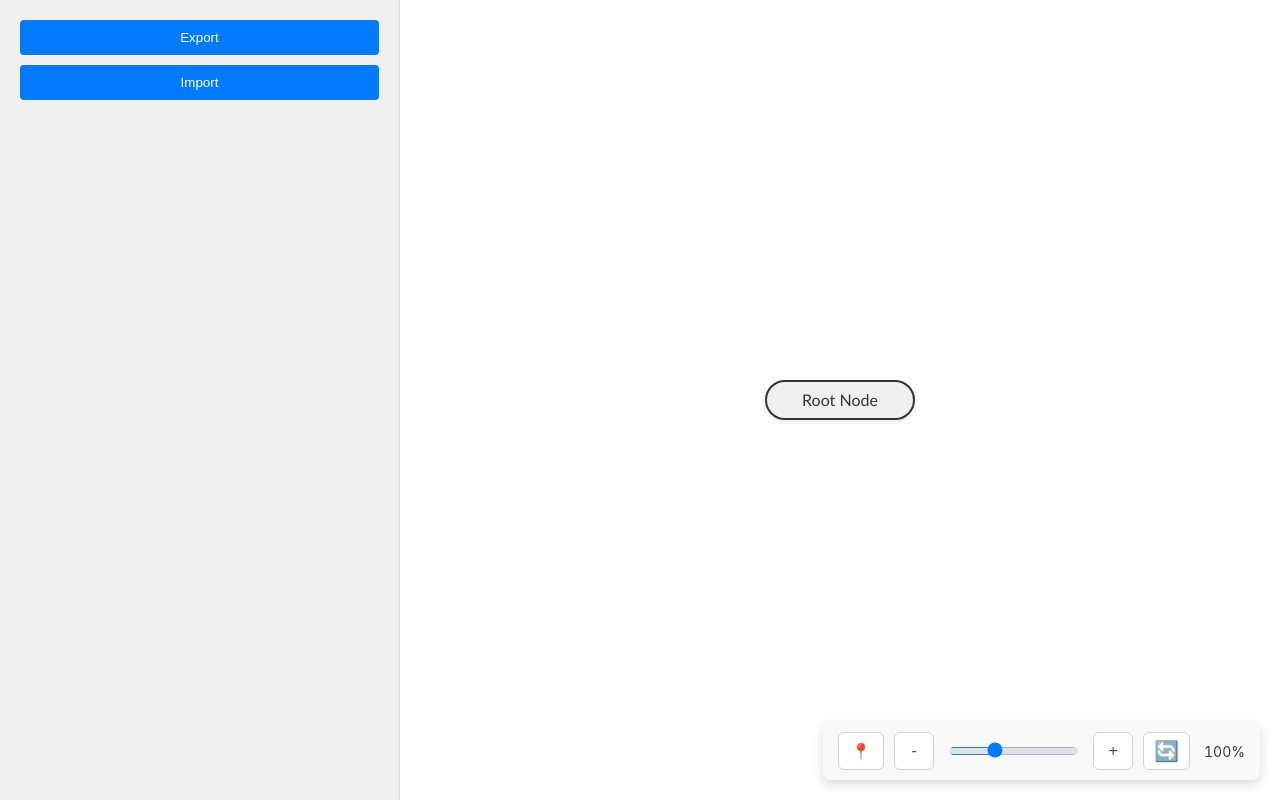
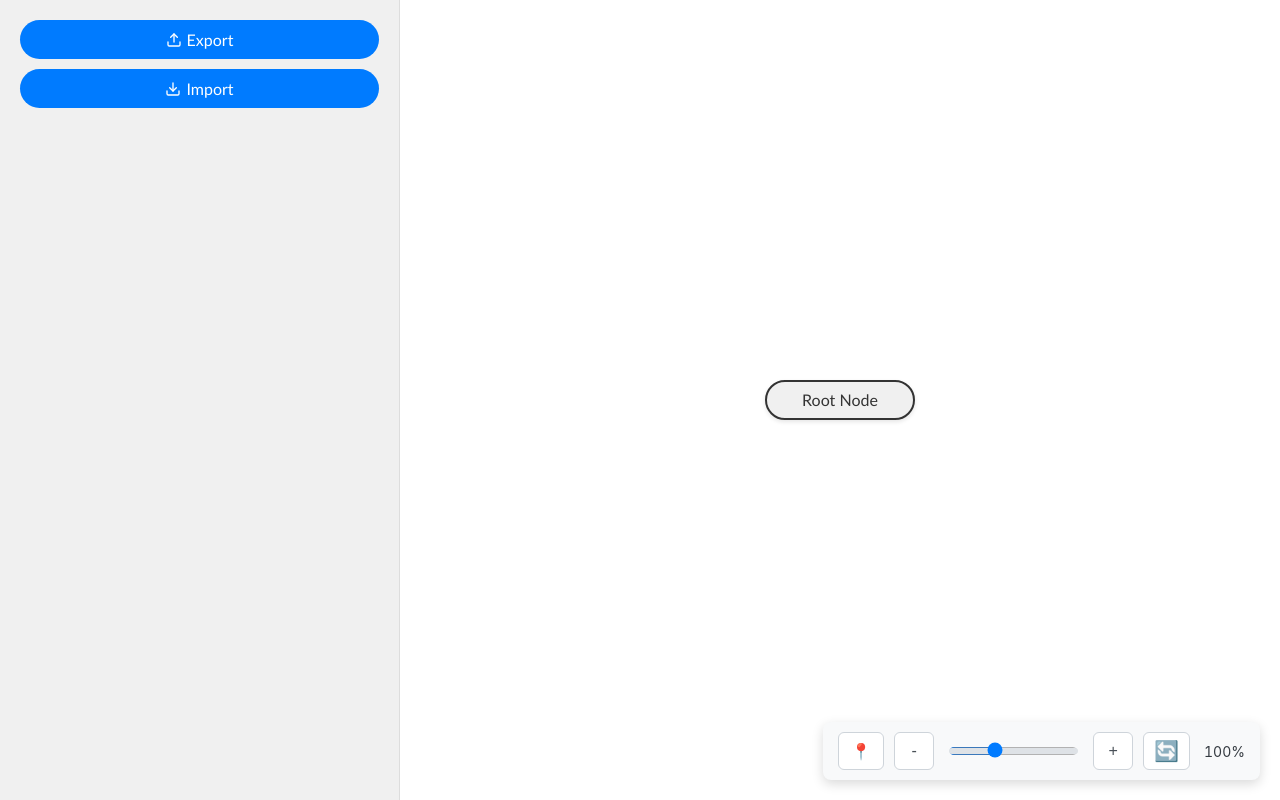
Before and after one commit to guneykayim/mind_map, a React (Vite) app: page / in a window 1280 px wide. Built offline with nearby package versions, Linux system fonts and the light colour scheme.

Commit message:
Improved button UI

```diff
--- a/src/App.jsx
+++ b/src/App.jsx
@@ -7,6 +7,7 @@ import { useResizeObserver } from './hooks/useResizeObserver.js';
 import { useFileIO } from './hooks/useFileIO.js';
 import MindMapCanvas from './components/MindMapCanvas/MindMapCanvas.jsx';
 import CanvasControls from './components/CanvasControls';
+import Button from './components/Button';
 
 function App() {
   const canvasContainerRef = useRef(null); // Ref for the canvas container
@@ -91,14 +92,17 @@ function App() {
     };
   }, []);
 
+  const ExportIcon = <svg xmlns="http://www.w3.org/2000/svg" width="16" height="16" viewBox="0 0 24 24" fill="none" stroke="currentColor" strokeWidth="2" strokeLinecap="round" strokeLinejoin="round"><path d="M21 15v4a2 2 0 0 1-2 2H5a2 2 0 0 1-2-2v-4"/><polyline points="17 8 12 3 7 8"/><line x1="12" y1="3" x2="12" y2="15"/></svg>;
+  const ImportIcon = <svg xmlns="http://www.w3.org/2000/svg" width="16" height="16" viewBox="0 0 24 24" fill="none" stroke="currentColor" strokeWidth="2" strokeLinecap="round" strokeLinejoin="round"><path d="M21 15v4a2 2 0 0 1-2 2H5a2 2 0 0 1-2-2v-4"/><polyline points="7 10 12 15 17 10"/><line x1="12" y1="15" x2="12" y2="3"/></svg>;
+
   return (
     <div className="app-container">
       <div
         ref={leftPaneRef}
         className="left-pane"
       >
-        <button className="save-button" onClick={handleExport}>Export</button>
-        <button className="load-button" onClick={handleImport}>Import</button>
+        <Button onClick={handleExport} icon={ExportIcon}>Export</Button>
+        <Button onClick={handleImport} icon={ImportIcon}>Import</Button>
       </div>
       <MindMapCanvas
         nodes={nodes}
--- /dev/null
+++ b/src/components/Button/Button.jsx
@@ -0,0 +1,13 @@
+import React from 'react';
+import styles from './Button.module.css';
+
+const Button = ({ onClick, icon, children }) => {
+  return (
+    <button className={styles.button} onClick={onClick}>
+      {icon}
+      {children}
+    </button>
+  );
+};
+
+export default Button;
--- /dev/null
+++ b/src/components/Button/Button.module.css
@@ -0,0 +1,19 @@
+.button {
+  padding: var(--spacing-sm);
+  border: none;
+  border-radius: var(--border-radius);
+  background-color: var(--color-primary);
+  color: white;
+  cursor: pointer;
+  transition: var(--transition);
+  font-size: var(--font-size-base);
+  font-family: var(--font-family);
+  display: flex;
+  align-items: center;
+  justify-content: center;
+  gap: var(--spacing-xs);
+}
+
+.button:hover {
+  background-color: var(--color-primary-hover);
+}
--- /dev/null
+++ b/src/components/Button/index.js
@@ -0,0 +1,2 @@
+import Button from './Button';
+export default Button;
--- a/src/index.css
+++ b/src/index.css
@@ -34,20 +34,6 @@ body, html {
   box-sizing: border-box;
 }
 
-.save-button, .load-button {
-  padding: var(--spacing-sm);
-  border: none;
-  border-radius: var(--border-radius-sm);
-  background-color: var(--color-primary);
-  color: white;
-  cursor: pointer;
-  transition: var(--transition);
-}
-
-.save-button:hover, .load-button:hover {
-  background-color: var(--color-primary-hover);
-}
-
 /* Mind Map Area */
 .mind-map {
   flex: 1;
```
Also changed, not shown: 1 other file (tests, documents, lock files or other folders).
